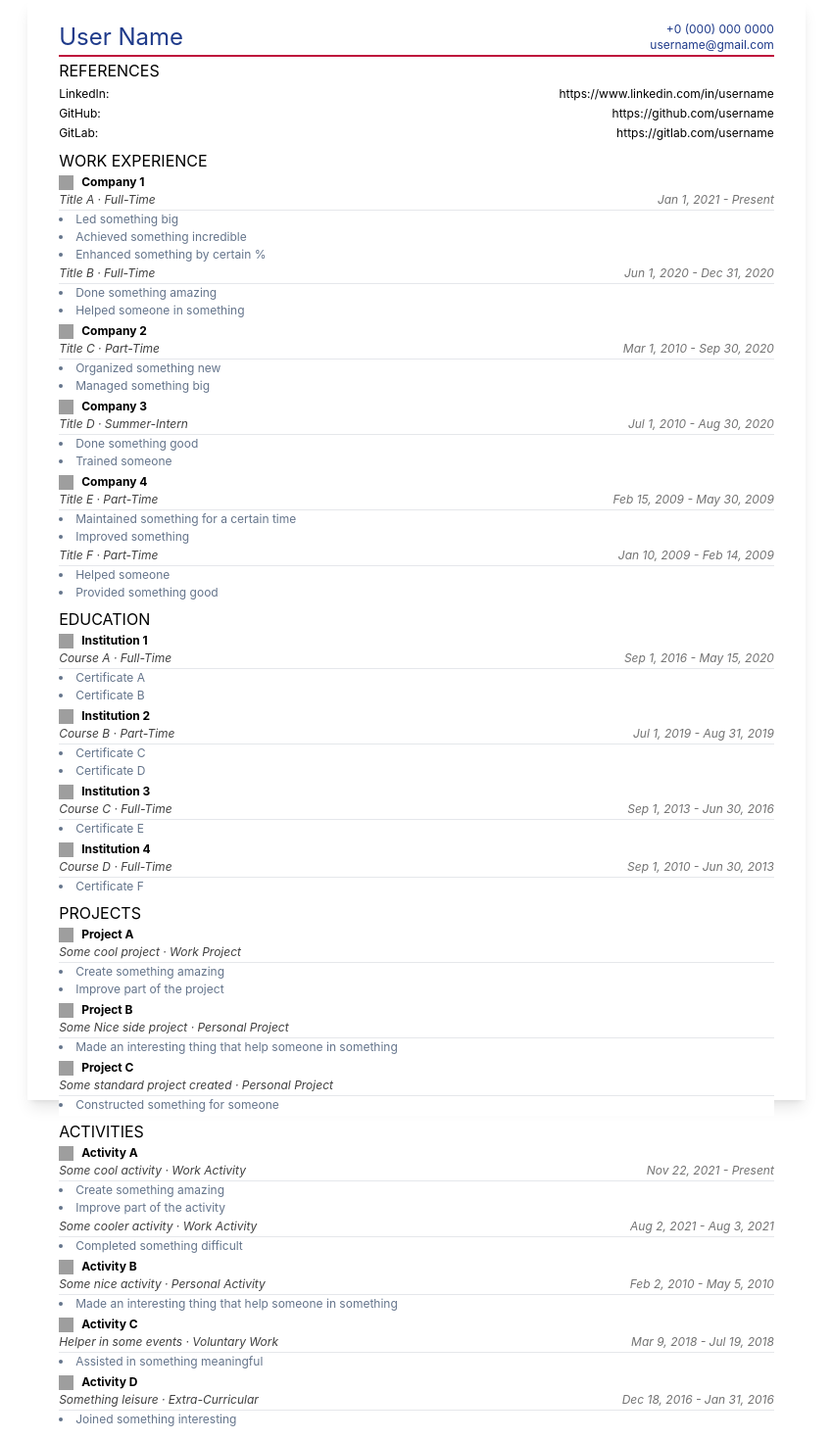
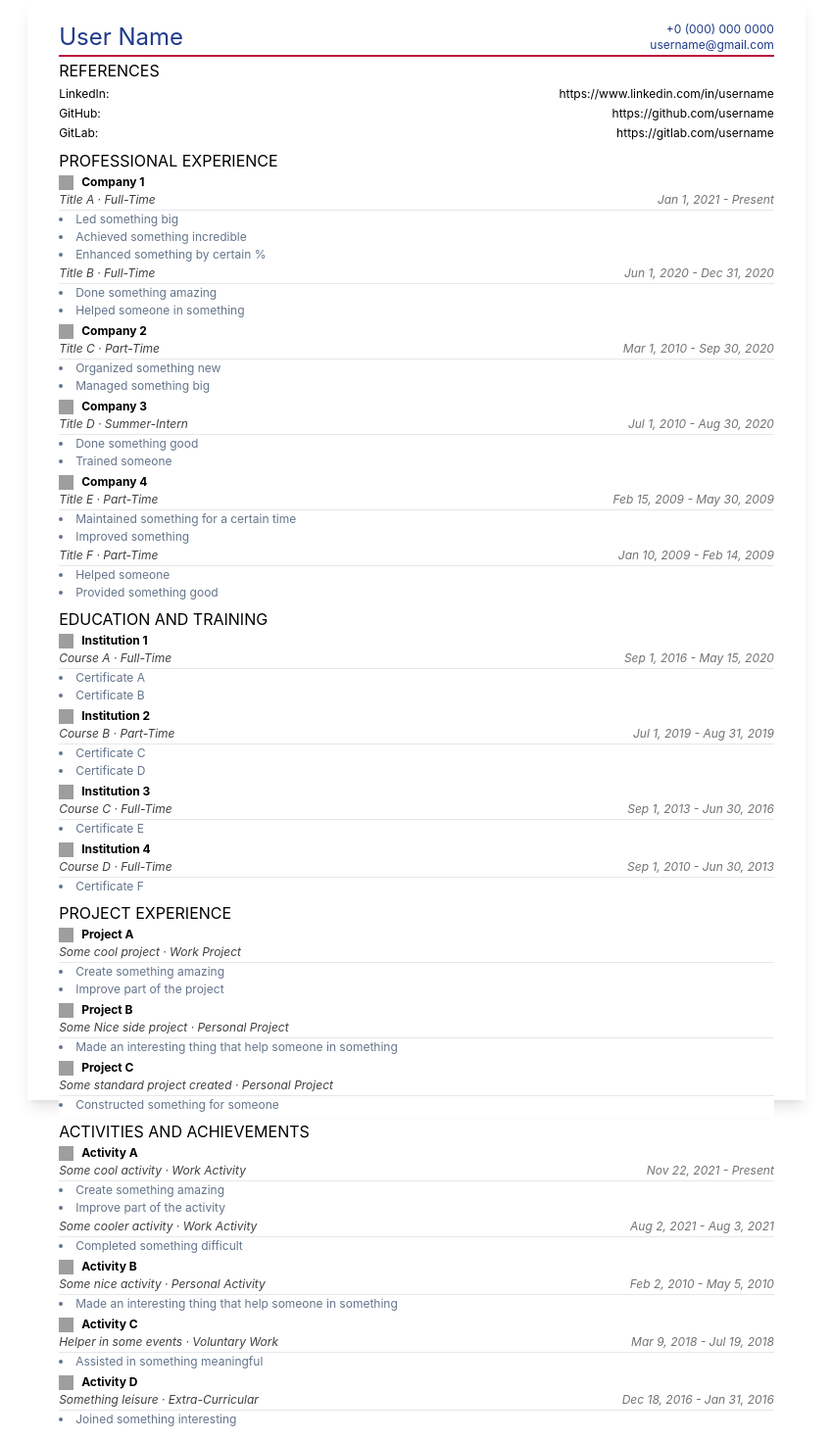
Before and after one commit to louvrecly/cv-generator-next, a Next.js app: page / in a window 1280 px wide. Shown: the top 1470 px of the page at 98% size, without its empty margins (215-1064 px from the left). Built offline with nearby package versions, Linux system fonts and the light colour scheme; grey boxes are pictures that could not be loaded.

Commit message:
Rephrase section titles

```diff
--- a/components/ActivitiesSection/index.js
+++ b/components/ActivitiesSection/index.js
@@ -5,7 +5,7 @@ import { filterByShow } from 'services/utils'
 
 export default function ActivitiesSection({ activities, setActivities }) {
   return (
-    <Section title="Activities">
+    <Section title="Activities and Achievements">
       <EditableBlock data={activities} setData={setActivities} placeholder="Loading activities data...">
         <ActivitiesTable data={filterByShow(activities)} />
       </EditableBlock>
--- a/components/EducationSection/index.js
+++ b/components/EducationSection/index.js
@@ -5,7 +5,7 @@ import { filterByShow } from 'services/utils'
 
 export default function EducationSection({ education, setEducation }) {
   return (
-    <Section title="Education">
+    <Section title="Education and Training">
       <EditableBlock data={education} setData={setEducation} placeholder="Loading education data...">
         <EducationTable data={filterByShow(education)} />
       </EditableBlock>
--- a/components/PortfolioSection/index.js
+++ b/components/PortfolioSection/index.js
@@ -5,7 +5,7 @@ import { filterByShow } from 'services/utils'
 
 export default function PortfolioSection({ portfolio, setPortfolio }) {
   return (
-    <Section title="Projects">
+    <Section title="Project Experience">
       <EditableBlock data={portfolio} setData={setPortfolio} placeholder="Loading portfolio data...">
         <PortfolioTable data={filterByShow(portfolio)} />
       </EditableBlock>
--- a/components/WorkExperienceSection/index.js
+++ b/components/WorkExperienceSection/index.js
@@ -5,7 +5,7 @@ import { filterByShow } from 'services/utils'
 
 export default function WorkExperienceSection({ workExperience, setWorkExperience }) {
   return (
-    <Section title="Work Experience">
+    <Section title="Professional Experience">
       <EditableBlock data={workExperience} setData={setWorkExperience} placeholder="Loading work experience data...">
         <WorkExperienceTable data={filterByShow(workExperience)} />
       </EditableBlock>
```
